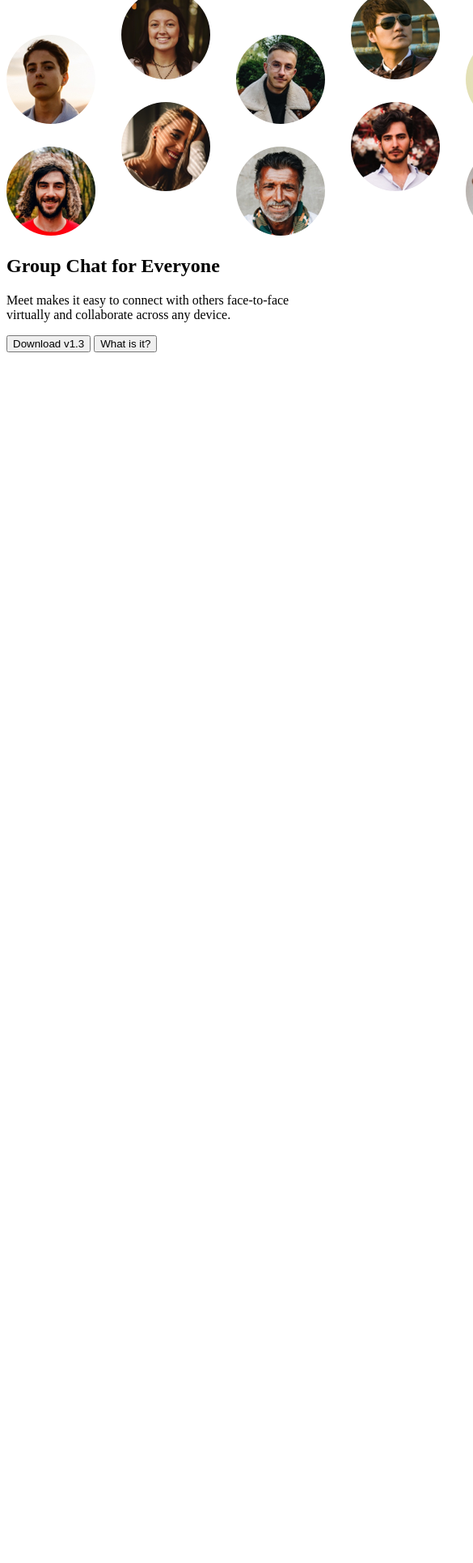
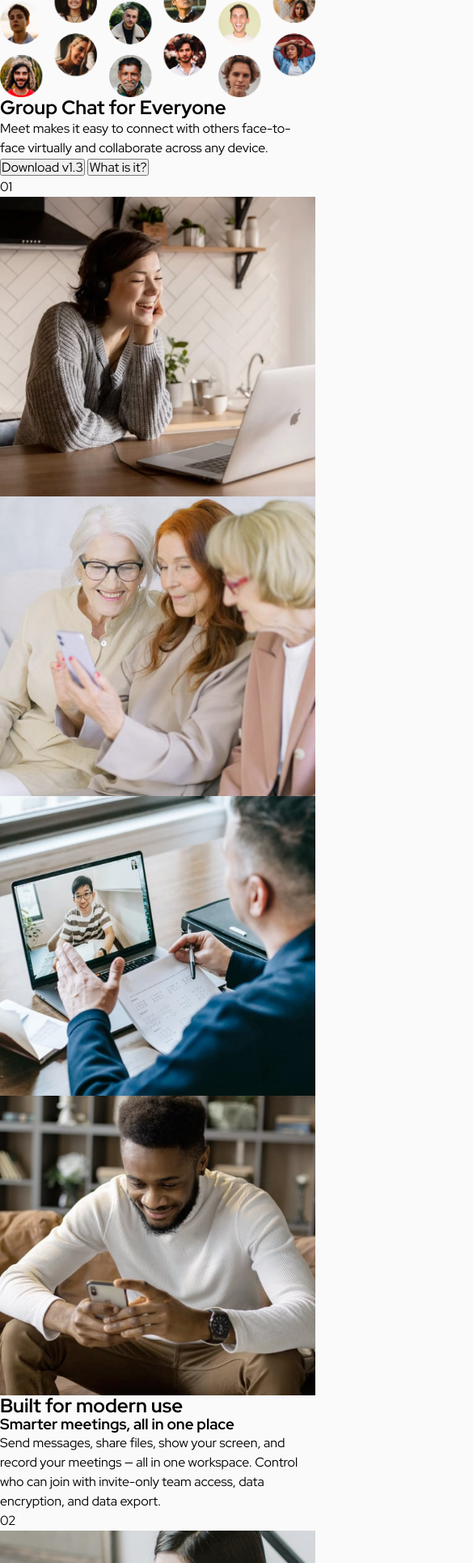
Before and after one commit to VirginiaPat/meet-landing-page, a website: page index.html in a window 390 px wide. Shown: the part 52-1982 px from the top of the page at 81% size, 585 px wide, since content can reach past the window. Before the commit the page ends 844 px from the top, so only its background shows below. Drawn offline with Linux system fonts and the light colour scheme.

Commit message:
commit 3/3-2

```diff
--- /dev/null
+++ b/css/reset-css.css
@@ -0,0 +1,96 @@
+/* CSS RESET---------------------------------------------------- */
+* {
+  padding: 0;
+  margin: 0;
+}
+
+/* Box sizing rules */
+*,
+*::before,
+*::after {
+  box-sizing: border-box;
+}
+
+/* Prevent font size inflation */
+html {
+  -moz-text-size-adjust: none;
+  -webkit-text-size-adjust: none;
+  text-size-adjust: none;
+}
+
+/* Remove default margin in favour of better control in authored CSS */
+body,
+h1,
+h2,
+h3,
+h4,
+p,
+figure,
+blockquote,
+dl,
+dd {
+  margin-block-end: 0;
+}
+
+/* Remove list styles on ul, ol elements with a list role, which suggests default styling will be removed */
+ul[role="list"],
+ol[role="list"] {
+  list-style: none;
+}
+
+/* Set core body defaults */
+body {
+  min-height: 100vh;
+  line-height: 1.5;
+}
+
+/* Set shorter line heights on headings and interactive elements */
+h1,
+h2,
+h3,
+h4,
+button,
+input,
+label {
+  line-height: 1.1;
+}
+
+/* Balance text wrapping on headings */
+h1,
+h2,
+h3,
+h4 {
+  text-wrap: balance;
+}
+
+/* A elements that don't have a class get default styles */
+a:not([class]) {
+  text-decoration-skip-ink: auto;
+  color: currentColor;
+}
+
+/* Make images easier to work with */
+img,
+picture {
+  max-width: 100%;
+  display: block;
+}
+
+/* Inherit fonts for inputs and buttons */
+input,
+button,
+textarea,
+select {
+  font-family: inherit;
+  font-size: inherit;
+}
+
+/* Make sure textareas without a rows attribute are not tiny */
+textarea:not([rows]) {
+  min-height: 10em;
+}
+
+/* Anything that has been anchored to should have extra scroll margin */
+:target {
+  scroll-margin-block: 5ex;
+}
--- a/index.html
+++ b/index.html
@@ -20,6 +20,7 @@
     />
 
     <!-- CSS FILES -->
+    <link rel="stylesheet" href="css/reset-css.css" />
     <link rel="stylesheet" href="css/style.css" />
 
     <title>Virginia Patrika | Meet landing page</title>
@@ -45,15 +46,72 @@
           Meet makes it easy to connect with others face-to-face virtually and
           collaborate across any device.
         </p>
-        <button class="hero__btn__download">Download v1.3</button>
-        <button class="hero__btn__info">What is it?</button>
+        <button class="btn__download">Download v1.3</button>
+        <button class="btn__info">What is it?</button>
       </section>
 
       <!-- MAIN-CONTENT SECTION -->
-      <section class="main-content"></section>
+      <section class="main__content">
+        <div class="component__number">01</div>
+        <div class="main__content__imgs">
+          <img
+            class="main__content__imgs--1"
+            src="assets/desktop/image-woman-in-videocall.jpg"
+            alt=""
+          />
+          <img
+            class="main__content__imgs--2"
+            src="assets/desktop/image-women-videochatting.jpg"
+            alt=""
+          />
+          <img
+            class="main__content__imgs--3"
+            src="assets/desktop/image-men-in-meeting.jpg"
+            alt=""
+          />
+          <img
+            class="main__content__imgs--4"
+            src="assets/desktop/image-man-texting.jpg"
+            alt=""
+          />
+        </div>
+        <h2 class="main__content__title--1">Built for modern use</h2>
+        <h3 class="main__content__title--2">
+          Smarter meetings, all in one place
+        </h3>
+        <p class="main__content__text">
+          Send messages, share files, show your screen, and record your meetings
+          — all in one workspace. Control who can join with invite-only team
+          access, data encryption, and data export.
+        </p>
+      </section>
     </main>
 
     <!-- FOOTER -CTA SECTION -->
-    <footer></footer>
+    <footer class="footer">
+      <div class="component__number">02</div>
+      <img class="footer__img" src="assets/mobile/image-footer.jpg" alt="" />
+      <h3 class="footer__title">Experience more together</h3>
+      <p class="fotter__text">
+        Stay connected with reliable HD meetings and unlimited one-on-one and
+        group video sessions.
+      </p>
+      <button class="btn__download">Download v1.3</button>
+    </footer>
+
+    <!-- ATTRIBUTION -->
+    <div>
+      <p class="attribution">
+        Challenge by
+        <a
+          href="https://www.frontendmentor.io/challenges/meet-landing-page-rbTDS6OUR"
+          target="_blank"
+          >Frontend Mentor</a
+        >. Coded by
+        <a href="https://www.frontendmentor.io/profile/VirginiaPat"
+          >Virginia Patrika</a
+        >.
+      </p>
+    </div>
   </body>
 </html>
--- a/scss/base/base.scss
+++ b/scss/base/base.scss
@@ -1,4 +1,7 @@
-//   01 Built for modern use Smarter meetings, all in one place Send messages, share files, show your screen, and record your meetings — all in one workspace. Control who can join with invite-only team access, data encryption, and data export. 02 Experience more together Stay connected with reliable HD meetings and unlimited one-on-one and group video sessions. Download v1.3
+body {
+  font-family: $font-display;
+  background-color: $color-white;
+}
 
 .visually-hidden {
   position: absolute;
--- a/scss/style.scss
+++ b/scss/style.scss
@@ -4,6 +4,7 @@
 
 @import "abstracts/mixins.scss";
 @import "components/buttons.scss";
+@import "components/number.scss";
 @import "layout/grid.scss";
 
 @import "base/base.scss";
```
Also changed, not shown: css/style.css, scss/components/number.scss (added), 1 other file.
